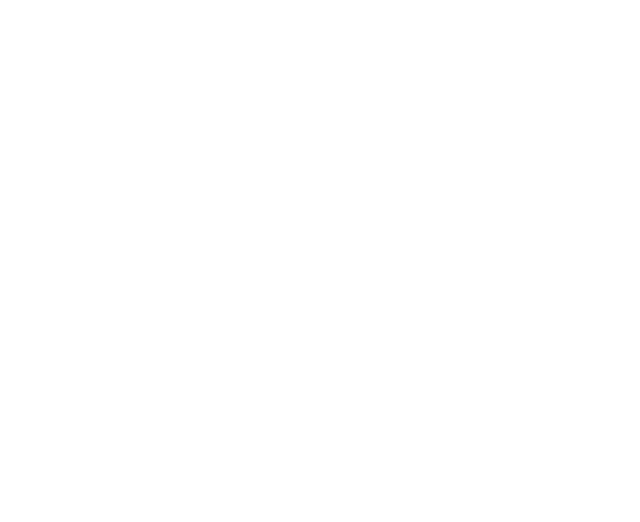
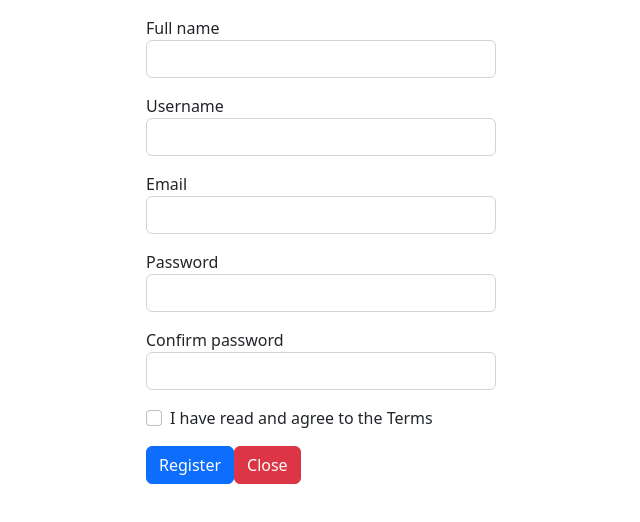
Before and after one commit to afolabiopakunle/react-ts-react-hook-form-7-yup-01, a React (Create React App) app: page / in a window 1280 px wide. Shown: the top 522 px of the page, without its empty margins (319-959 px from the left). Built offline with nearby package versions, Linux system fonts and the light colour scheme.

Commit message:
form implemented

```diff
--- a/App.tsx
+++ b/App.tsx
@@ -4,19 +4,16 @@
 import * as Yup from 'yup';
 
 import './style.css';
-import {IUserSubmitForm} from './IUserSubmitForm';
+import { IUserSubmitForm } from './IUserSubmitForm';
 
 export default function App() {
-
   const validationSchema = Yup.object().shape({
     fullname: Yup.string().required('Full name is required'),
     username: Yup.string()
       .required('Username is required')
       .min(6, 'Username must be at least 6 characters')
       .max(20, 'Username must be not exceed 20 characters'),
-    email: Yup.string()
-      .required('Email is required')
-      .email('Email is invalid'),
+    email: Yup.string().required('Email is required').email('Email is invalid'),
     password: Yup.string()
       .required('Password is required')
       .min(6, 'Password must be at least 6 characters')
@@ -24,13 +21,84 @@
     confirmPassword: Yup.string()
       .required('Confirm password is required')
       .oneOf([Yup.ref('password'), null], 'Confirm password does not match'),
-    acceptTerms: Yup.boolean()
-      .required('Accept terms is required')
+    acceptTerms: Yup.boolean().required('Accept terms is required'),
   });
 
+  const {
+    register,
+    handleSubmit,
+    reset,
+    formState: { errors },
+  } = useForm<IUserSubmitForm>({
+    resolver: yupResolver(validationSchema),
+  });
+
+  function onSubmitForm() {}
+
   return (
-    <div>
+    <div className="container p-3">
+      <div className="register-form">
+        <form onSubmit={handleSubmit(onSubmitForm)}>
+          <div className="form-group mb-3">
+            <label htmlFor="fullname">Full name</label>
+            <input
+              id="fullname"
+              name="fullname"
+              className={`form-control ${errors.fullname ? 'is-invalid' : ''}`}
+              type="text"
+              {...register('fullname')}
+            />
+            <div className="invalid-feedback">{errors.fullname?.message}</div>
+          </div>
 
+          <div className="form-group mb-3">
+            <label htmlFor="username">Username</label>
+            <input
+              id="username"
+              {...register('username')}
+              className={`form-control ${errors.username ? 'is-invalid' : ''}`}
+              type="text"
+            />
+            <div className="invalid-feedback">{errors.username?.message}</div>
+          </div>
+
+          <div className="form-group mb-3">
+            <label htmlFor="email">Email</label>
+            <input
+              id="email"
+              type="email"
+              {...register('email')}
+              className={`form-control ${errors.email ? 'is-invalid' : ''}`}
+            />
+            <div className="invalid-feedback">{errors.email?.message}</div>
+          </div>
+
+          <div className='form-group mb-3'>
+            <label htmlFor="password">Password</label>
+            <input type="password" {...register('password')}
+            className={`form-control ${errors.password ? 'is-invalid' : ''}`} />
+          </div>
+
+          <div className='form-group mb-3'>
+            <label htmlFor="confirmPassword">Confirm password</label>
+            <input type="password"
+            {...register('confirmPassword')}
+            className={`form-control ${errors.confirmPassword ? 'is-invalid' : ''}`}
+            />
+            <div className="invalid-feedback">{errors.confirmPassword?.message}</div>
+          </div>
+
+          <div className="form-group mb-3 form-check">
+            <label htmlFor="acceptTerms">I have read and agree to the Terms</label>
+            <input id='acceptTerms' className={`form-check-input ${errors.acceptTerms ? "is-invalid" : ''}`} type="checkbox" />
+            <div className="invalid-feedback">{errors.acceptTerms?.message}</div>
+          </div>
+          <div className="form-group">
+            <button type='submit' className="btn btn-primary">Register</button>
+            <button type='button' className="btn btn-danger">Close</button>
+          </div>
+        </form>
+      </div>
     </div>
   );
 }
--- a/style.css
+++ b/style.css
@@ -1,3 +1,8 @@
 h1, p {
   font-family: Lato;
 }
+
+.register-form {
+  max-width: 350px;
+  margin: auto;
+}
```
